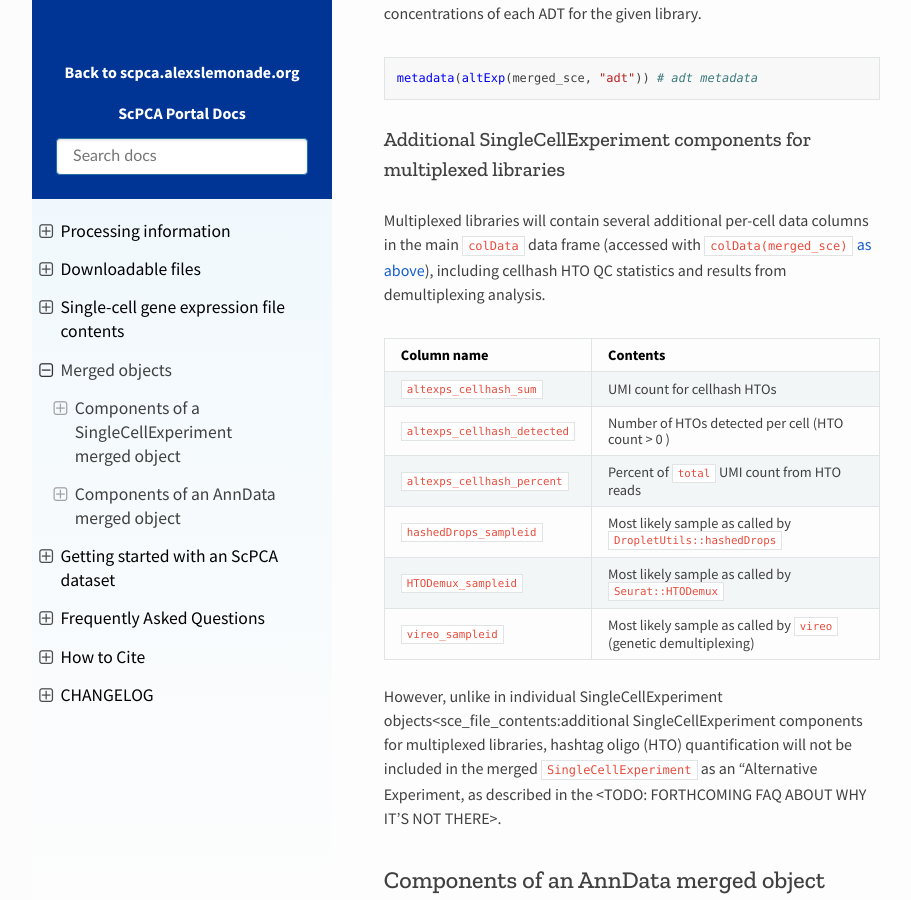
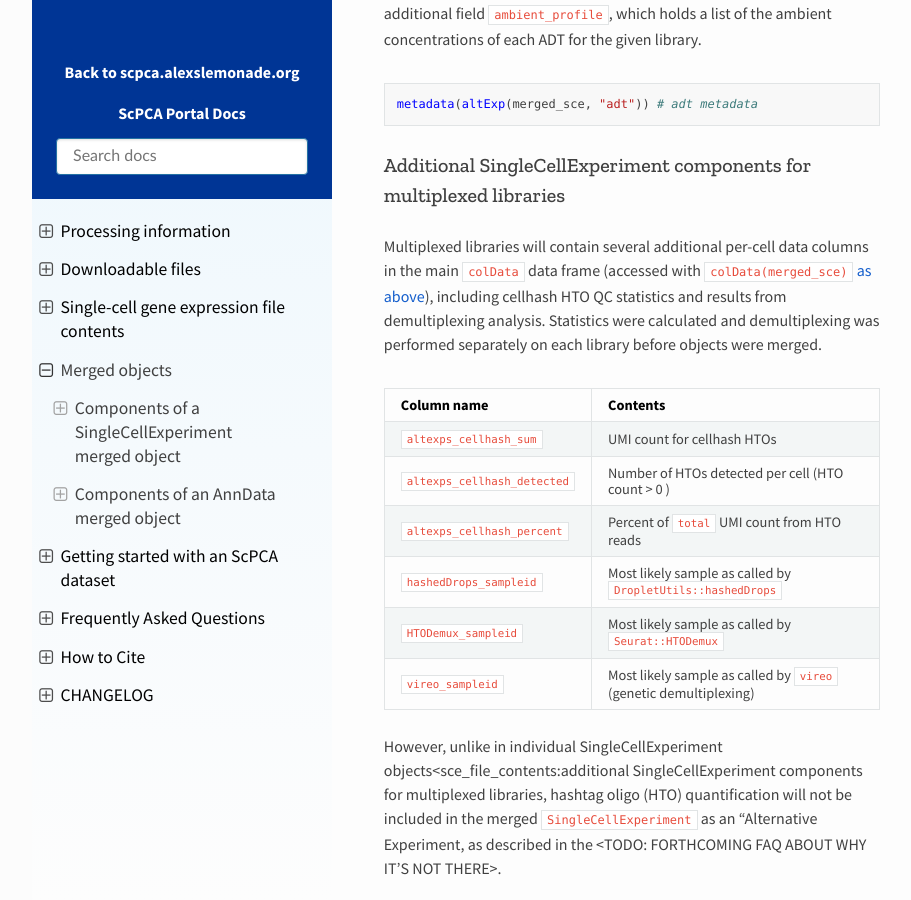
Before and after one commit to DongzeHE/scpca-docs, a Sphinx documentation site: the page built from docs/merged_objects.md, in a window 1280 px wide and 900 px high, scrolled down 13692 px. Shown: the whole window, without its empty margins (158-1069 px from the left). Built offline with Sphinx 7.4.7 and the Read the Docs theme 2.0.0, drawn with Linux system fonts in a browser that asks for light colours; some of the changed text lies outside the part shown.

Commit message:
Explicitly state that stats were calculated before merging

```diff
--- a/docs/merged_objects.md
+++ b/docs/merged_objects.md
@@ -271,7 +271,7 @@ The following additional per-cell data columns for the ADT data can be found in
 | `altexps_adt_percent`  | Percent of `total` UMI count from ADT reads       |
 
 
-In addition, the following library-specific QC statistics from [`DropletUtils::cleanTagCounts()`](https://rdrr.io/github/MarioniLab/DropletUtils/man/cleanTagCounts.html) can be found in the `colData` of the `"adt"` alternative experiment, accessed with `colData(altExp(merged_sce, "adt"))`.
+In addition, the following QC statistics from [`DropletUtils::cleanTagCounts()`](https://rdrr.io/github/MarioniLab/DropletUtils/man/cleanTagCounts.html), which were calculated on individual libraries before objects were merged, can be found in the `colData` of the `"adt"` alternative experiment, accessed with `colData(altExp(merged_sce, "adt"))`.
 
 | Column name                | Contents                                          |
 | -------------------------- | ------------------------------------------------- |
@@ -311,6 +311,7 @@ metadata(altExp(merged_sce, "adt")) # adt metadata
 
 
 Multiplexed libraries will contain several additional per-cell data columns in the main `colData` data frame (accessed with `colData(merged_sce)` [as above](#singlecellexperiment-cell-metrics)), including cellhash HTO QC statistics and results from demultiplexing analysis.
+Statistics were calculated and demultiplexing was performed separately on each library before objects were merged.
 
 | Column name                 | Contents                                                         |
 | --------------------------- | ---------------------------------------------------------------- |
```
